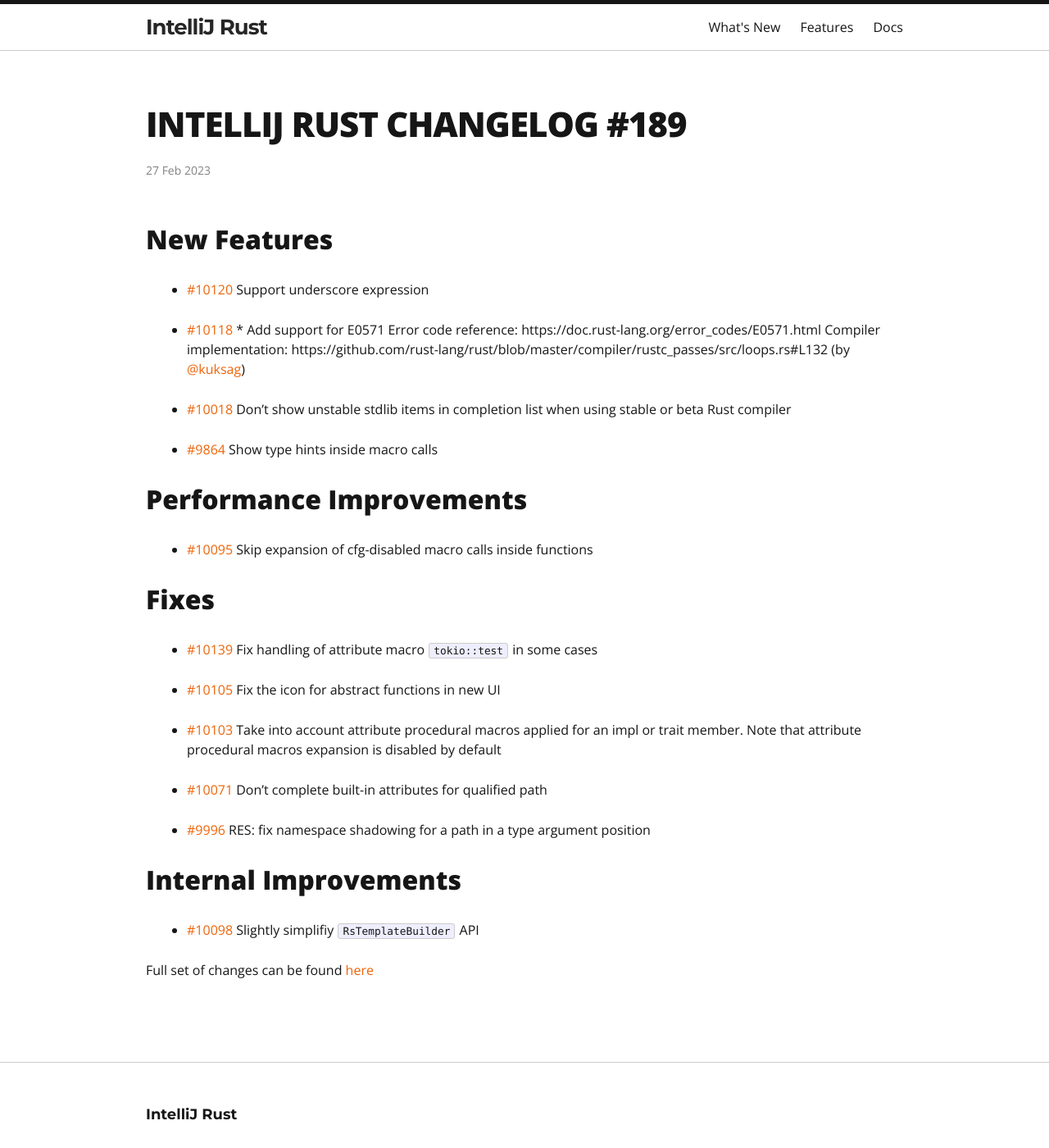
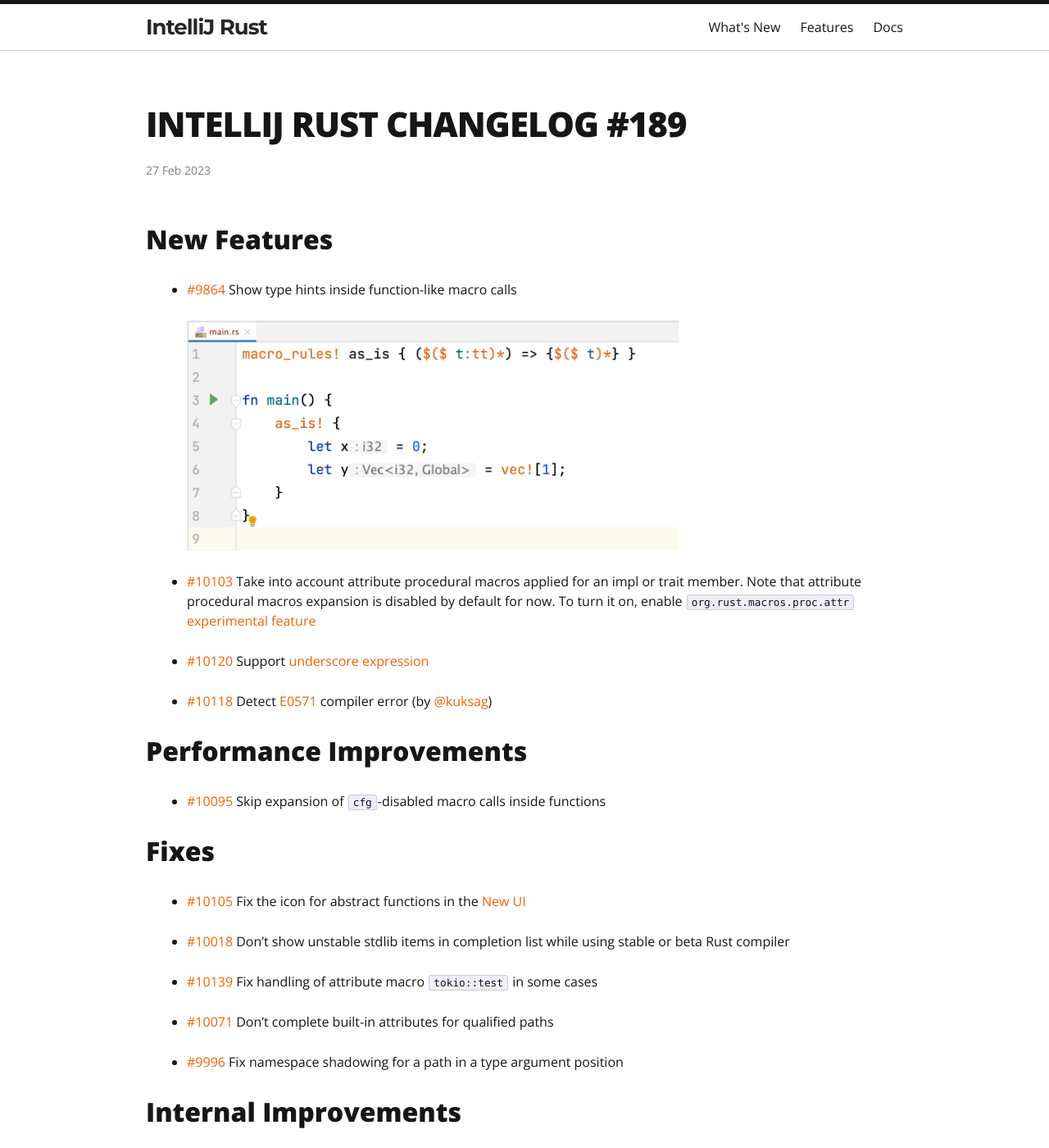
Before and after one commit to intellij-rust/intellij-rust.github.io, a Jekyll site: the page built from _posts/2023-02-27-changelog-189.markdown, in a window 1280 px wide and 1400 px high. Shown: the whole window at 82% size. Built offline with Jekyll 4.4.1, drawn with Linux system fonts in a browser that asks for light colours; nearby versions of some CDN libraries; some web fonts are replaced.

Commit message:
Changelog 189

```diff
--- a/_posts/2023-02-27-changelog-189.markdown
+++ b/_posts/2023-02-27-changelog-189.markdown
@@ -7,35 +7,37 @@
 
 ## New Features
 
-* [#10120] Support underscore expression
+* [#9864] Show type hints inside function-like macro calls
 
-* [#10118] * Add support for E0571
-Error code reference: https://doc.rust-lang.org/error_codes/E0571.html
-Compiler implementation: https://github.com/rust-lang/rust/blob/master/compiler/rustc_passes/src/loops.rs#L132 (by [@kuksag])
+  <img src="/assets/posts/changelog-189/macro_call_hints.png" width="600px"/>
 
-* [#10018] Don't show unstable stdlib items in completion list when using stable or beta Rust compiler
+* [#10103] Take into account attribute procedural macros applied for an impl or trait member.
+  Note that attribute procedural macros expansion is disabled by default for now.
+  To turn it on, enable `org.rust.macros.proc.attr` [experimental feature](https://plugins.jetbrains.com/plugin/8182-rust/docs/rust-faq.html#experimental-features)
 
-* [#9864] Show type hints inside macro calls
+* [#10120] Support [underscore expression](https://doc.rust-lang.org/reference/expressions/underscore-expr.html)
+
+* [#10118] Detect [E0571](https://doc.rust-lang.org/error_codes/E0571.html) compiler error (by [@kuksag])
 
 ## Performance Improvements
 
-* [#10095] Skip expansion of cfg-disabled macro calls inside functions
+* [#10095] Skip expansion of `cfg`-disabled macro calls inside functions
 
 ## Fixes
 
+* [#10105] Fix the icon for abstract functions in the [New UI](https://www.jetbrains.com/help/idea/new-ui.html)
+
+* [#10018] Don't show unstable stdlib items in completion list while using stable or beta Rust compiler
+
 * [#10139] Fix handling of attribute macro `tokio::test` in some cases
 
-* [#10105] Fix the icon for abstract functions in new UI
+* [#10071] Don't complete built-in attributes for qualified paths
 
-* [#10103] Take into account attribute procedural macros applied for an impl or trait member. Note that attribute procedural macros expansion is disabled by default
-
-* [#10071] Don't complete built-in attributes for qualified path
-
-* [#9996] RES: fix namespace shadowing for a path in a type argument position
+* [#9996] Fix namespace shadowing for a path in a type argument position
 
 ## Internal Improvements
 
-* [#10098] Slightly simplifiy `RsTemplateBuilder` API
+* [#10098] Slightly simplify `RsTemplateBuilder` API
 
 Full set of changes can be found [here](https://github.com/intellij-rust/intellij-rust/milestone/98?closed=1)
 
```
Also changed, not shown: assets/posts/changelog-189/macro_call_hints.png (added).
